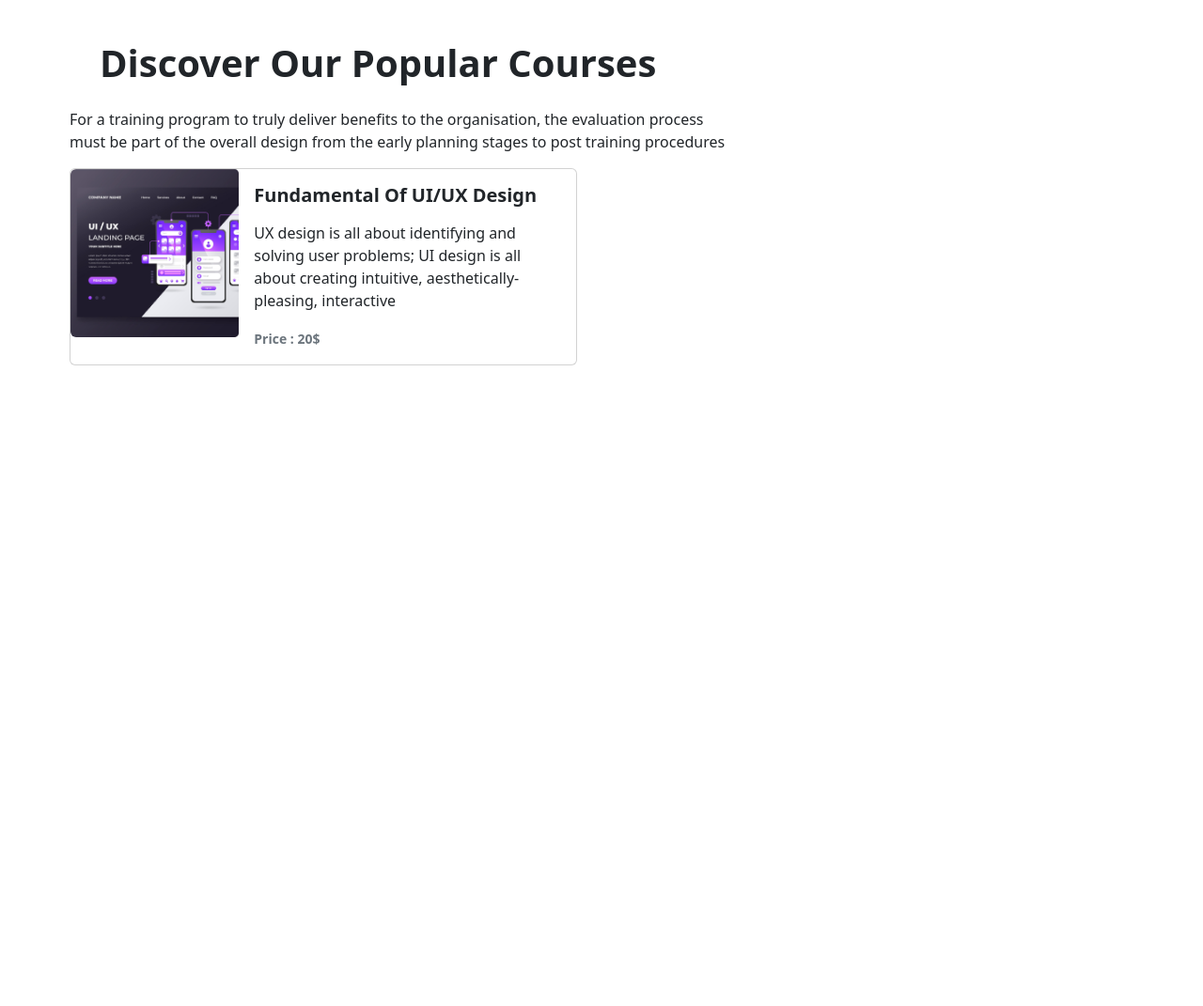
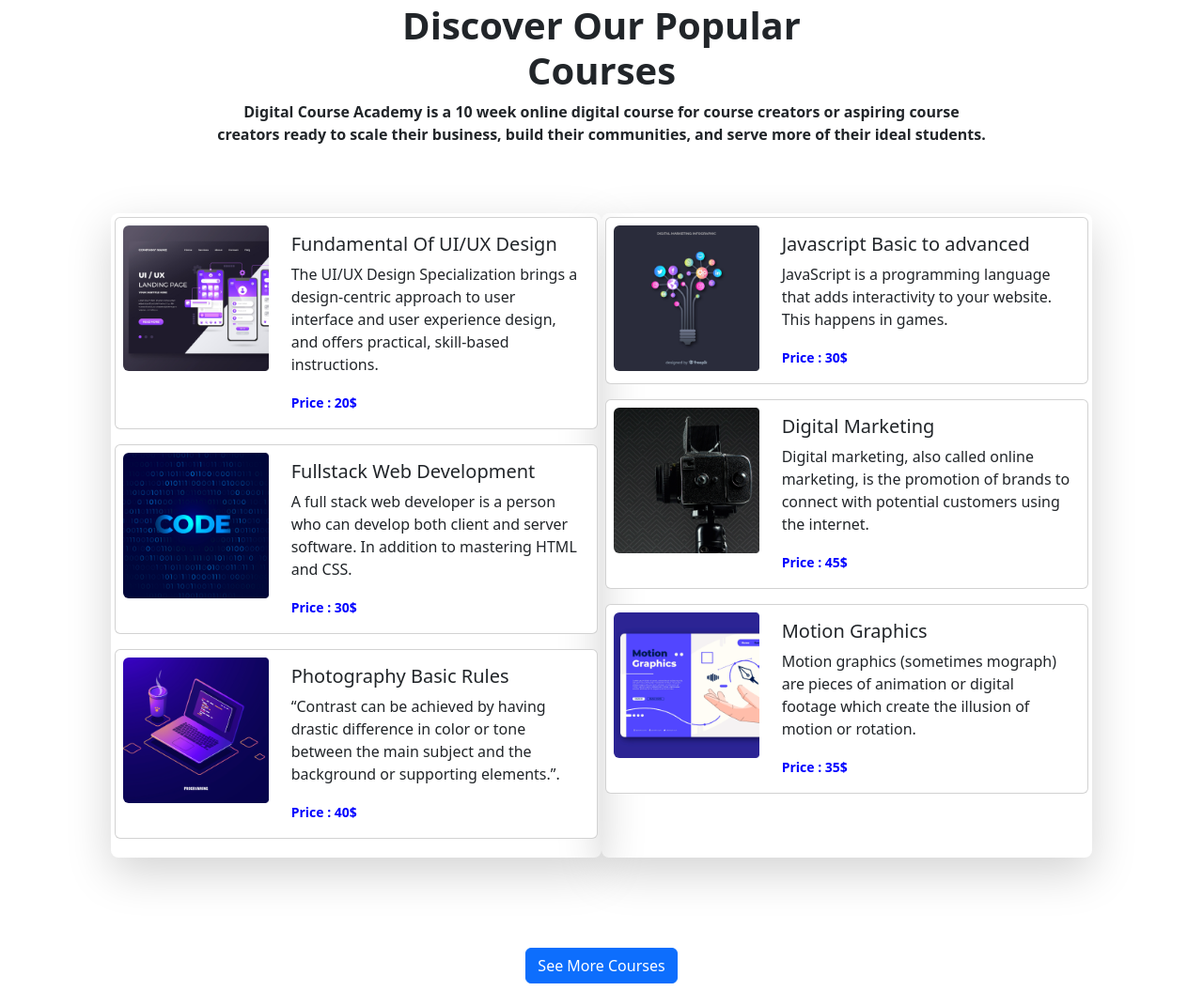
Before and after one commit to Anneparvin/Wise-View-Edu, a plain HTML site: page index.html in a window 1280 px wide. Shown: the part 853-1924 px from the top of the page at 94% size. Before the commit the page ends 1290 px from the top, so only its background shows below. Drawn offline with nearby package versions, Linux system fonts and the light colour scheme.

Commit message:
popular course commit

```diff
--- a/index.html
+++ b/index.html
@@ -135,61 +135,133 @@
     </section>
 
     <!-- carousel end -->
-  </header>
     <main>
-    <section id="courses" class="section-title my-5 align-center">
+      <div class="my-4 text-center">
+        <h1 class="fw-bold">Discover Our Popular<br> Courses</h1>
+        <p class="fw-bolder">Digital Course Academy is a 10 week online digital course for course creators or aspiring
+          course<br> creators ready to scale their business, build their communities, and serve more of their ideal
+          students.
+        </p>
+      </div>
+
+      <div class="container w-100 ">
+      <section class="container-fluid my-5 p-4 g-4 d-flex justify-content-center align-center">
         <!-- popular courses start -->
-      <div class="container my-3 g-2">
-        <h1 class="fw-bold mx-3 p-3">Discover Our Popular
-          Courses</h1>
-        <p>For a training program to truly deliver benefits to the
-          organisation, the evaluation process<br> must be part
-          of the overall design from the early planning stages to post
-          training procedures </p>
-        <div>
+        <div class="g-4 border-0 rounded-3 p-1 shadow-lg">
           <div class="card mb-3" style="max-width: 540px;">
             <div class="row g-0">
-              <div class="col-md-4">
+              <div class="col-md-2 col-sm-1 col-lg-4 p-2">
                 <img src="./images/course/course-1.png" class="img-fluid rounded-start" alt="picture">
               </div>
               <div class="col-md-8">
                 <div class="card-body">
-                  <h5 class="card-title fw-bolder">Fundamental Of UI/UX Design</h5>
-                  <p class="card-text my-3">UX design is all about identifying and solving user problems; UI design is
-                    all
-                    about creating intuitive, aesthetically-pleasing, interactive </p>
-                  <p class="card-text"><small style="text-color:blue;" class="text-muted fw-bold">Price : 20$
-
-                    </small></p>
+                  <h5 class="card-title">Fundamental Of UI/UX Design</h5>
+                  <p class="card-text">The UI/UX Design Specialization brings a design-centric approach to user
+                    interface and user experience design, and offers practical, skill-based instructions.</p>
+                  <p class="card-text"><small style="color:blue ;" class="fw-bold">Price : 20$</small></p>
                 </div>
               </div>
             </div>
           </div>
+
+          <div class="card mb-3" style="max-width: 540px;">
+            <div class="row g-0">
+              <div class="col-md-2 col-sm-1 col-lg-4 p-2">
+                <img src="./images/course/course-2.png" class="img-fluid rounded-start" alt="picture">
+              </div>
+              <div class="col-md-8">
+                <div class="card-body">
+                  <h5 class="card-title">Fullstack Web Development</h5>
+                  <p class="card-text">A full stack web developer is a person who can develop both client and server
+                    software. In addition to mastering HTML and CSS.</p>
+                  <p class="card-text"><small style="color:blue ;" class="fw-bold">Price : 30$</small></p>
                 </div>
               </div>
+            </div>
+          </div>
+
+          <div class="card mb-3" style="max-width: 540px;">
+            <div class="row g-0">
+              <div class="col-md-2 col-sm-1 col-lg-4 p-2">
+                <img src="./images/course/course-3.png" class="img-fluid rounded-start" alt="picture">
+              </div>
+              <div class="col-md-8">
+                <div class="card-body">
+                  <h5 class="card-title">Photography Basic Rules</h5>
+                  <p class="card-text">“Contrast can be achieved by having drastic difference in color or tone between
+                    the main subject and the background or supporting elements.”.
+                  </p>
+                  <p class="card-text"><small style="color:blue ;" class="fw-bold">Price : 40$</small>
+                  </p>
+                </div>
+              </div>
+            </div>
+          </div>
+
+        </div>
+
+        <!-- course -4 -->
+        <div class="g-4 border-0 rounded-3 p-1 shadow-lg">
+          <div class="card mb-3" style="max-width: 540px;">
+            <div class="row g-0">
+              <div class="col-md-2 col-sm-1 col-lg-4 p-2">
+                <img src="./images/course/course-4.png" class="img-fluid rounded-start" alt="picture...">
+              </div>
+              <div class="col-md-8">
+                <div class="card-body">
+                  <h5 class="card-title">Javascript Basic to advanced</h5>
+                  <p class="card-text">JavaScript is a programming language that adds interactivity to your website.
+                    This happens in games.</p>
+                  <p class="card-text"><small style="color:blue ;"  class="fw-bold">Price : 30$</small></p>
+                </div>
+              </div>
+            </div>
+          </div>
+
+          <div class="card mb-3" style="max-width: 540px;">
+            <div class="row g-0">
+              <div class="col-md-2 col-sm-1 col-lg-4 p-2">
+                <img src="./images/course/course-5.png" class="img-fluid rounded-start" alt="picture">
+              </div>
+              <div class="col-md-8">
+                <div class="card-body">
+                  <h5 class="card-title">Digital Marketing</h5>
+                  <p class="card-text">Digital marketing, also called online marketing, is the promotion of brands to connect with potential customers using the internet.</p>
+                  <p class="card-text"><small style="color:blue ;"class="fw-bold">Price : 45$</small></p>
+                </div>
+              </div>
+            </div>
+          </div>
+
+          <div class="card mb-3" style="max-width: 540px;">
+            <div class="row g-0">
+              <div class="col-md-2 col-sm-1 col-lg-4 p-2">
+                <img src="./images/course/course-6.png" class="img-fluid rounded-start" alt="picture...">
+              </div>
+              <div class="col-md-8">
+                <div class="card-body">
+                  <h5 class="card-title">Motion Graphics</h5>
+                  <p class="card-text">Motion graphics (sometimes mograph) are pieces of animation or digital footage which create the illusion of motion or rotation.</p>
+                  <p class="card-text"><small style="color:blue ;"class="fw-bold">Price : 35$</small></p>
+                </div>
+              </div>
+            </div>
+          </div>
+
+        </div>
+
+      </section>
+<!-- button option -->
+<div class="text-center rounded-3 fw-bold border-0 p-4 ">
+  <button type="button" class="btn btn-primary">See More Courses</button></div>
+  </div>
+  <!-- popular courses end -->
 
 
 
 
 
 
-
-
-
-
-
-
-
-
-
-
-
-
-
-
-
-      <!-- popular courses end -->
-    </section>
     </main>
 
 
```
Lines whose indentation alone changed are shown as unchanged.
